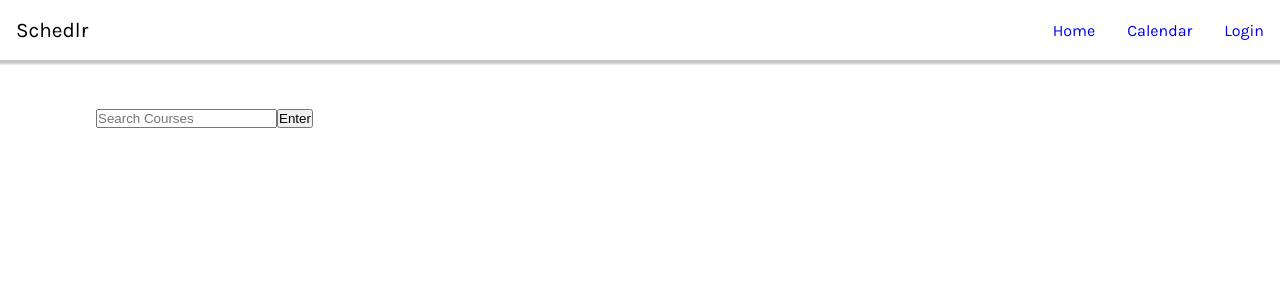
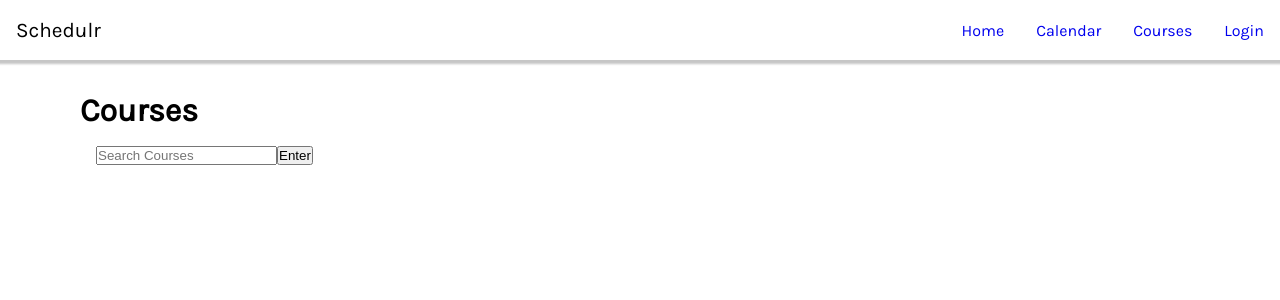
Before and after one commit to ethanplank/JMEG_Frontend, a React (Create React App) app in the folder my-app/: page /courses in a window 1280 px wide. Shown: the top 300 px of the page. Built offline with nearby package versions, Linux system fonts and the light colour scheme.

Commit message:
View courses page outline added

```diff
--- a/my-app/src/App.js
+++ b/my-app/src/App.js
@@ -7,6 +7,7 @@ import Search from './Components/Searchbar';
 import Home from './Pages/Home';
 import Calendar from './Pages/Calendar';
 import Login from './Pages/Login';
+import Courses from './Pages/Courses';
 
 function App() {
     return (
@@ -19,6 +20,7 @@ function App() {
             <Route path="/home" element={<Home />} />
             <Route path="/calendar" element={<Calendar />} />
             <Route path="/login" element={<Login />} />
+            <Route path="/courses" element={<Courses />} />
           </Routes>
           <Search />
         </div>
--- a/my-app/src/Components/Navbar.js
+++ b/my-app/src/Components/Navbar.js
@@ -4,22 +4,14 @@ export default function Navbar() {
     return (
       <nav className="navigation">
         <Link to="/" className="brand-name">
-          Schedlr
+          Schedulr
         </Link>
         <div
           className="navigation-menu">
           <ul>
-            {/* <li>
-              <a href="/home">Home</a>
-            </li>
-            <li>
-              <a href="/calendar">Calendar</a>
-            </li>
-            <li>
-              <a href="/login">Login</a>
-            </li> */}
             <CustomLink to="/home">Home</CustomLink>
             <CustomLink to="/calendar">Calendar</CustomLink>
+            <CustomLink to="/courses">Courses</CustomLink>
             <CustomLink to="/login">Login</CustomLink>
           </ul>
         </div>
--- /dev/null
+++ b/my-app/src/Pages/Courses.js
@@ -0,0 +1,3 @@
+export default function Home(){
+    return <h1>Courses</h1>
+}
```
